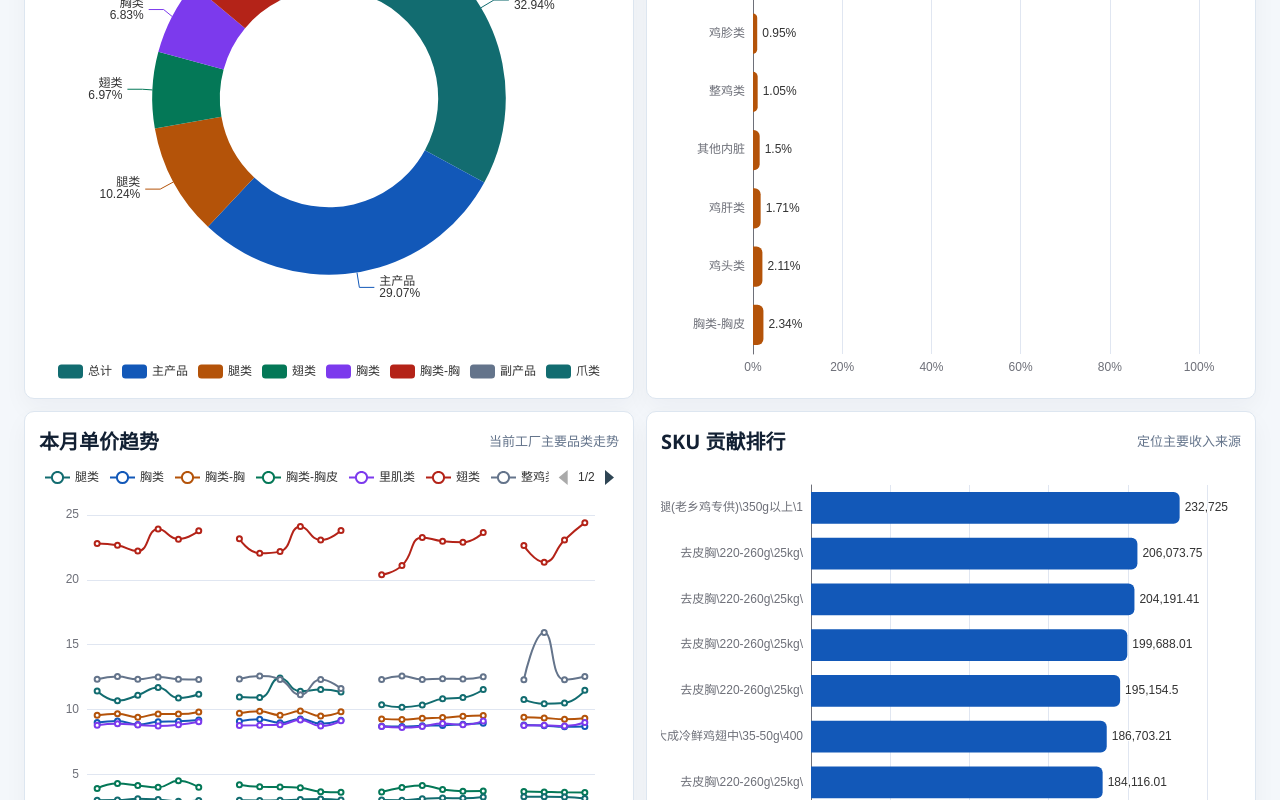
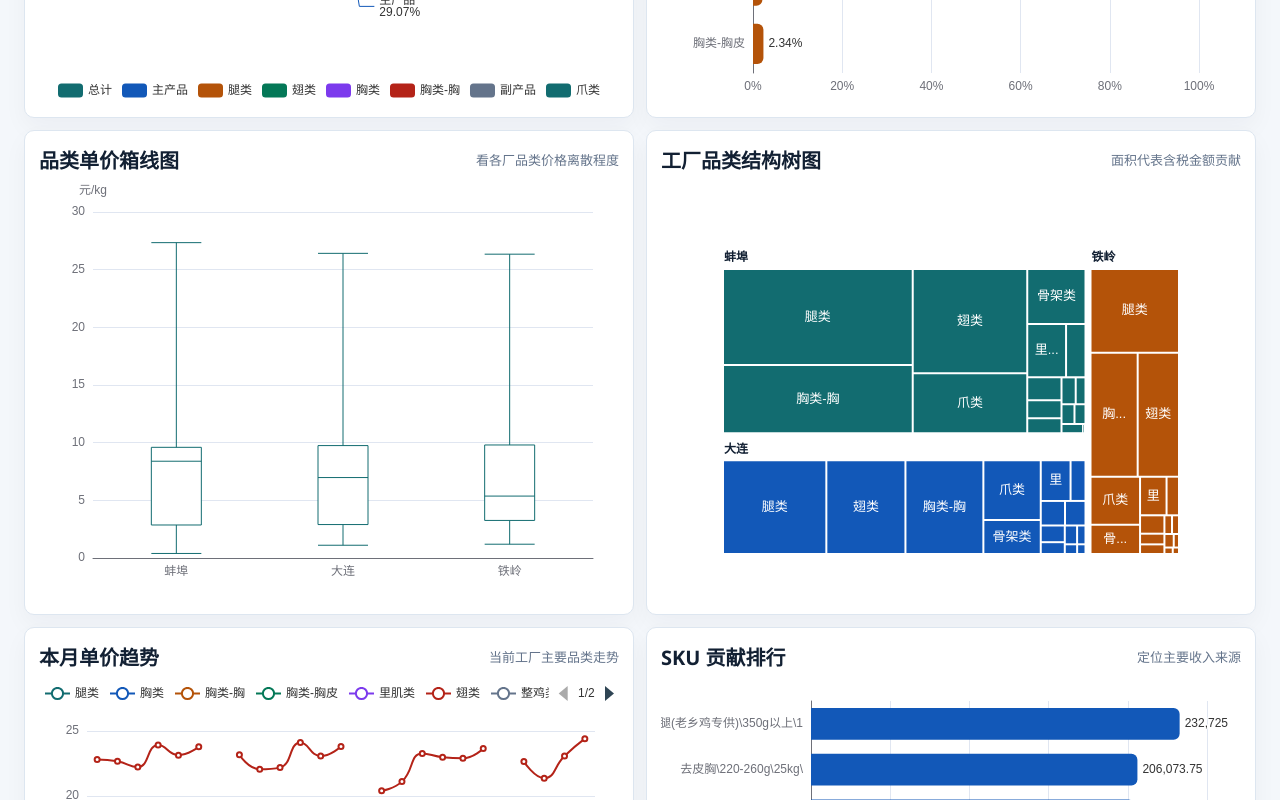
Before and after one commit to ac1826/PVM-analysis, a plain HTML site: page index.html in a window 1280 px wide. Shown: the part 2000-2800 px from the top of the page. Drawn offline with nearby package versions, Linux system fonts and the light colour scheme.

Commit message:
Add distribution and structure visualizations

```diff
--- a/index.html
+++ b/index.html
@@ -275,8 +275,6 @@
       </div>
     </div>
 
-    <div id="scope" class="scope-note"></div>
-    <div id="insightCards" class="insights"></div>
     <div id="factoryCards" class="factory-strip"></div>
 
     <section class="grid-2">
@@ -310,6 +308,23 @@
           <span class="panel-note">越靠下越需要关注出成效率</span>
         </div>
         <div id="categorySaleRateChart" class="chart tall"></div>
+      </div>
+    </section>
+
+    <section class="grid-2">
+      <div class="panel">
+        <div class="panel-head">
+          <h2>品类单价箱线图</h2>
+          <span class="panel-note">看各厂品类价格离散程度</span>
+        </div>
+        <div id="priceBoxplotChart" class="chart"></div>
+      </div>
+      <div class="panel">
+        <div class="panel-head">
+          <h2>工厂品类结构树图</h2>
+          <span class="panel-note">面积代表含税金额贡献</span>
+        </div>
+        <div id="categoryTreemapChart" class="chart"></div>
       </div>
     </section>
 
@@ -417,14 +432,13 @@
         document.querySelector(".wrap").innerHTML += '<div class="empty">还没有同步日报数据。</div>';
         return;
       }
-      document.getElementById("scope").textContent =
-        `数据日期：${report.report_date}；生成时间：${report.generated_at || "-"}；当前共 ${report.factory_count || 0} 个厂。`;
-      renderInsights();
       renderFactoryCards();
       renderFactoryMetricChart();
       renderVolumeSalesChart();
       renderCategoryAmountChart();
       renderCategorySaleRateChart();
+      renderPriceBoxplotChart();
+      renderCategoryTreemapChart();
       renderTrendChart();
       renderSkuRankChart();
     }
@@ -435,40 +449,6 @@
 
     function factoryPrice(factory) {
       return num((factory.daily_core || {})["总产值"]);
-    }
-
-    function allOverviewRows() {
-      return (report.factories || []).flatMap(factory =>
-        (factory.overview || []).map(row => ({ ...row, factory: factory.factory }))
-      );
-    }
-
-    function renderInsights() {
-      const factories = report.factories || [];
-      const lowestYield = factories.slice().sort((a, b) => factoryYield(a) - factoryYield(b))[0];
-      const bestYield = factories.slice().sort((a, b) => factoryYield(b) - factoryYield(a))[0];
-      const bestPrice = factories.slice().sort((a, b) => factoryPrice(b) - factoryPrice(a))[0];
-      const overviewRows = allOverviewRows();
-      const topCategory = overviewRows.slice().sort((a, b) => num(b["含税金额"]) - num(a["含税金额"]))[0];
-      const riskClass = lowestYield && factoryYield(lowestYield) < 94 ? "risk" : "";
-
-      document.getElementById("insightCards").innerHTML = `
-        <div class="insight ${riskClass}">
-          <div class="eyebrow">产成率关注</div>
-          <div class="headline">${lowestYield ? `${lowestYield.factory} 总产成率 ${pct(factoryYield(lowestYield))}` : "-"}</div>
-          <div class="detail">${bestYield ? `最高为 ${bestYield.factory} ${pct(factoryYield(bestYield))}。优先查看低产成率工厂的品类结构。` : ""}</div>
-        </div>
-        <div class="insight">
-          <div class="eyebrow">单价关注</div>
-          <div class="headline">${bestPrice ? `${bestPrice.factory} 总单价 ${fmt(factoryPrice(bestPrice), " 元/kg")}` : "-"}</div>
-          <div class="detail">${bestPrice ? `主产品 ${fmt(num(bestPrice.daily_core["主产品产值"]), " 元/kg")}，副产品 ${fmt(num(bestPrice.daily_core["副产品产值"]), " 元/kg")}。` : ""}</div>
-        </div>
-        <div class="insight">
-          <div class="eyebrow">品类线索</div>
-          <div class="headline">${topCategory ? `${topCategory.factory} · ${topCategory["项目"]}` : "-"}</div>
-          <div class="detail">${topCategory ? `产成率 ${pct(topCategory["产成率%"])}，含税单价 ${fmt(num(topCategory["含税单价"]), " 元/kg")}。` : ""}</div>
-        </div>
-      `;
     }
 
     function renderFactoryCards() {
@@ -577,6 +557,95 @@
       }, true);
     }
 
+    function quantile(sorted, q) {
+      if (!sorted.length) return 0;
+      const pos = (sorted.length - 1) * q;
+      const base = Math.floor(pos);
+      const rest = pos - base;
+      const next = sorted[base + 1];
+      return next === undefined ? sorted[base] : sorted[base] + rest * (next - sorted[base]);
+    }
+
+    function boxData(values) {
+      const sorted = values.map(num).filter(v => Number.isFinite(v) && v > 0).sort((a, b) => a - b);
+      if (!sorted.length) return [0, 0, 0, 0, 0];
+      return [
+        sorted[0],
+        quantile(sorted, 0.25),
+        quantile(sorted, 0.5),
+        quantile(sorted, 0.75),
+        sorted[sorted.length - 1]
+      ];
+    }
+
+    function renderPriceBoxplotChart() {
+      const factories = selectedFactory() ? [selectedFactory()] : (report.factories || []);
+      const names = factories.map(f => f.factory);
+      const data = factories.map(factory => boxData((factory.overview || []).map(row => row["含税单价"])));
+      initChart("priceBoxplotChart").setOption({
+        color: [COLORS[0]],
+        tooltip: {
+          trigger: "item",
+          formatter: params => {
+            const d = params.data || [];
+            return `${params.name}<br>最低：${fmt(d[0], " 元/kg")}<br>Q1：${fmt(d[1], " 元/kg")}<br>中位：${fmt(d[2], " 元/kg")}<br>Q3：${fmt(d[3], " 元/kg")}<br>最高：${fmt(d[4], " 元/kg")}`;
+          }
+        },
+        grid: { left: 54, right: 26, top: 32, bottom: 42 },
+        xAxis: { type: "category", data: names, axisTick: { show: false } },
+        yAxis: { type: "value", name: "元/kg", scale: true },
+        series: [{
+          name: "品类含税单价",
+          type: "boxplot",
+          data,
+          itemStyle: { borderColor: COLORS[0] }
+        }]
+      }, true);
+    }
+
+    function renderCategoryTreemapChart() {
+      const factories = selectedFactory() ? [selectedFactory()] : (report.factories || []);
+      const data = factories.map(factory => ({
+        name: factory.factory,
+        children: ((factory.sku || {}).by_category || [])
+          .filter(row => num(row["含税金额"]) > 0)
+          .slice(0, 16)
+          .map(row => ({
+            name: row["部位大类"],
+            value: num(row["含税金额"]),
+            itemStyle: { borderColor: "#fff" }
+          }))
+      }));
+      initChart("categoryTreemapChart").setOption({
+        color: COLORS,
+        tooltip: {
+          formatter: info => `${info.name}<br>含税金额：${fmt(num(info.value), " 元")}`
+        },
+        series: [{
+          type: "treemap",
+          roam: false,
+          nodeClick: false,
+          breadcrumb: { show: false },
+          data,
+          label: {
+            show: true,
+            formatter: "{b}",
+            fontSize: 13
+          },
+          upperLabel: {
+            show: true,
+            height: 24,
+            color: "#122033",
+            fontWeight: 700
+          },
+          levels: [
+            { itemStyle: { borderColor: "#fff", borderWidth: 3, gapWidth: 3 } },
+            { itemStyle: { borderColor: "#fff", borderWidth: 2, gapWidth: 2 } }
+          ]
+        }]
+      }, true);
+    }
+
     function priceTrendBlock(factory) {
       return ((factory.trend || {}).blocks || []).find(b => String(b.metric || "").includes("含税单价"));
     }
```
